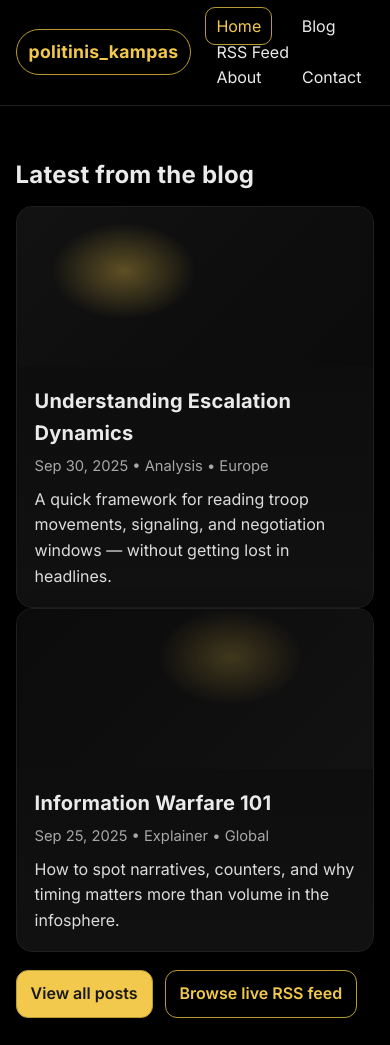
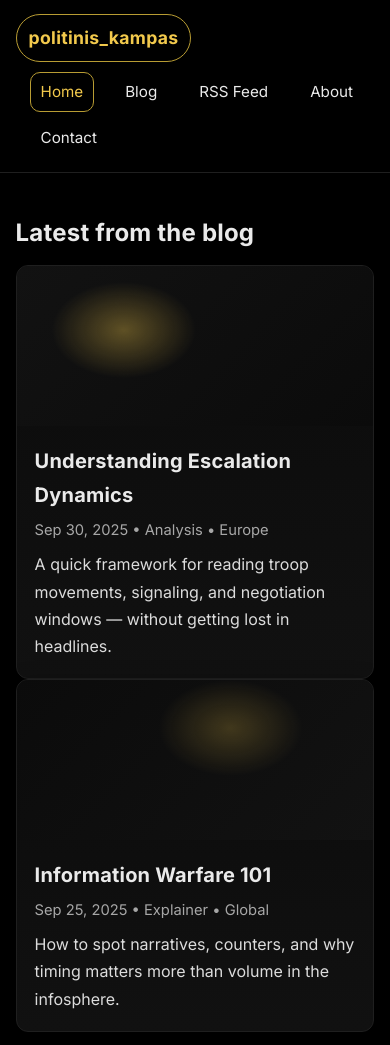
Before and after one commit to simke222/politinis_kampas, a plain HTML site: page index.html in a window 390 px wide. Shown: the top 1045 px of the page. Drawn offline with Linux system fonts and the light colour scheme.

Commit message:
Update style.css

```diff
--- a/css/style.css
+++ b/css/style.css
@@ -81,8 +81,86 @@ a:hover{color:var(--accent)}
 .feed-card a{color:var(--accent)}
 
 /* Responsive */
-@media (max-width:920px){
-  .grid{grid-template-columns:1fr}
-  .sidebar{position:static}
-  .card-link{grid-template-columns:1fr}
+/* ======== MOBILE OPTIMIZATION ======== */
+@media (max-width: 920px) {
+  body {
+    font-size: 16px;
+    line-height: 1.7;
+  }
+
+  /* Collapse grid to single column */
+  .grid {
+    grid-template-columns: 1fr;
+    gap: 18px;
+    padding: 18px 0 32px;
+  }
+
+  /* Sidebar moves below content */
+  .sidebar {
+    position: static;
+    order: 2;
+  }
+
+  /* Cards go full width */
+  .card-link {
+    grid-template-columns: 1fr;
+  }
+
+  .card {
+    border-radius: 12px;
+    overflow: hidden;
+  }
+
+  /* Header layout simplified */
+  .header-inner {
+    flex-direction: column;
+    align-items: flex-start;
+    gap: 10px;
+  }
+
+  .nav {
+    display: flex;
+    flex-wrap: wrap;
+    gap: 6px;
+  }
+
+  .nav a {
+    font-size: 0.95rem;
+    padding: 6px 10px;
+  }
+
+  /* Footer stack */
+  .footer-inner {
+    flex-direction: column;
+    align-items: flex-start;
+    gap: 4px;
+  }
+
+  /* Feed/blog grid */
+  .feed-grid {
+    grid-template-columns: 1fr;
+    gap: 20px;
+  }
+
+  .feed-card {
+    padding: 18px;
+  }
+
+  /* Buttons */
+  .btn {
+    width: 100%;
+    text-align: center;
+    padding: 12px;
+    font-size: 1rem;
+  }
+
+  /* Post article */
+  .article article {
+    padding: 18px;
+  }
+
+  .article h1 {
+    font-size: 1.6rem;
+    line-height: 1.3;
+  }
 }
```
